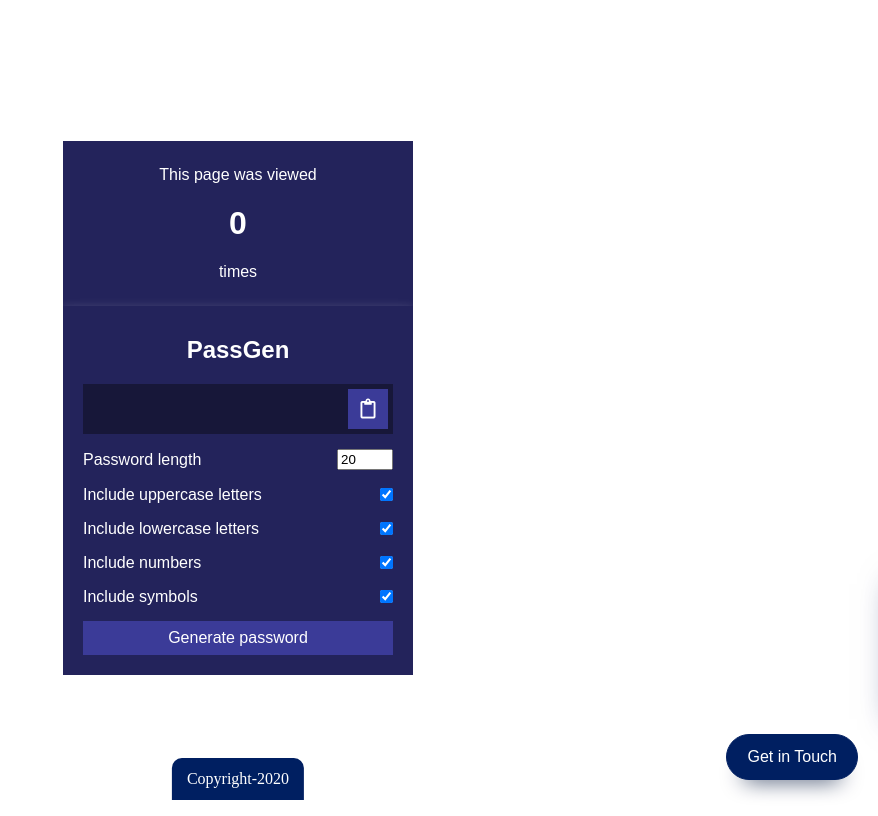
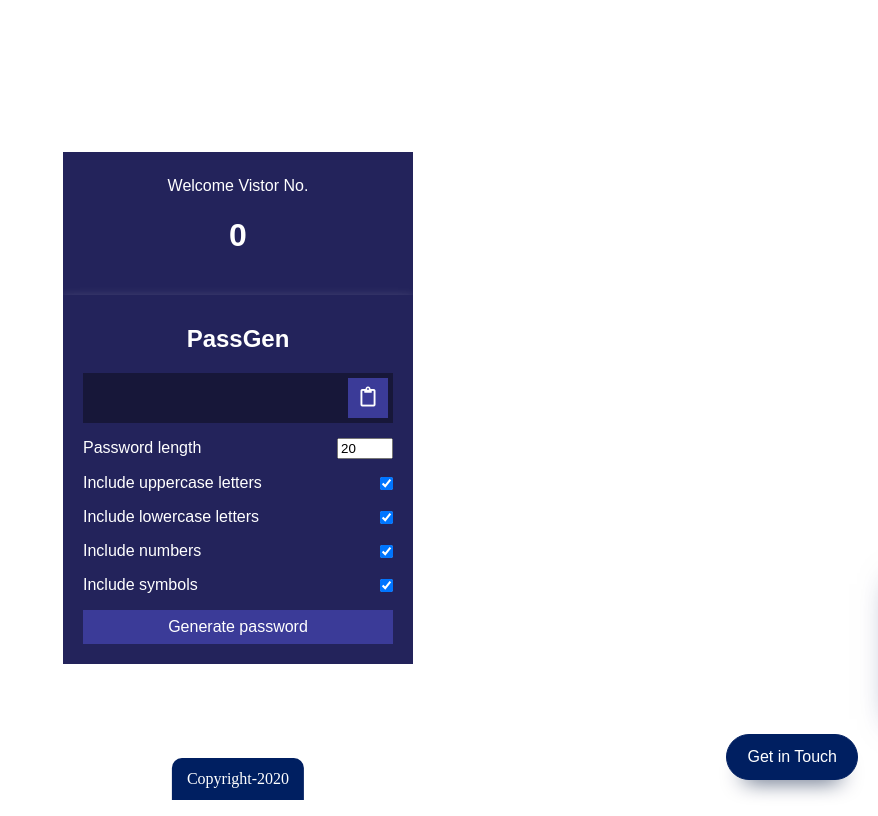
Before and after one commit to chiraag-kakar/PassGen, a plain HTML site: page index.html in a window 1280 px wide. Shown: the whole page, without its empty margins (402-1280 px from the left). Drawn offline with Linux system fonts and the light colour scheme; no server answers; a web font is replaced by a local one.

Commit message:
Update index.html

```diff
--- a/index.html
+++ b/index.html
@@ -13,9 +13,8 @@
 
     <div class="contain-count">
         <center>
-        <p>This page was viewed</p>
-        <h1 id="count">0</h1>
-        <p>times</p>
+        <p>Welcome Vistor No.</p>
+            <h1 id="count">0</h1>
         </center>
     </div>
 
```
